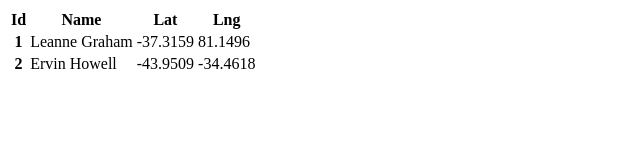
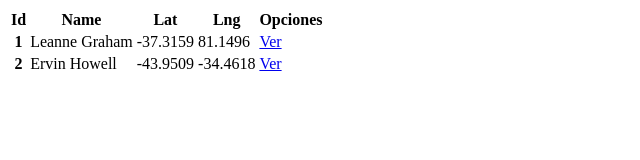
Before and after one commit to javierlete/angular-ejemplo-blog, an Angular app: page /users in a window 1280 px wide. Shown: the top 160 px of the page, without its empty margins (0-640 px from the left). Built offline with nearby package versions, Linux system fonts and the light colour scheme.

Commit message:
Enlaces para ver activos con id

```diff
--- a/src/app/user-list/user-list.component.html
+++ b/src/app/user-list/user-list.component.html
@@ -5,6 +5,7 @@
             <th>Name</th>
             <th>Lat</th>
             <th>Lng</th>
+            <th>Opciones</th>
         </tr>
     </thead>
     <tbody>
@@ -13,6 +14,7 @@
             <td>{{ user.name }}</td>
             <td>{{ user.address.geo.lat }}</td>
             <td>{{ user.address.geo.lng }}</td>
+            <td><a routerLink="/users/{{ user.id }}">Ver</a></td>
         </tr>
     </tbody>
 </table>
```
